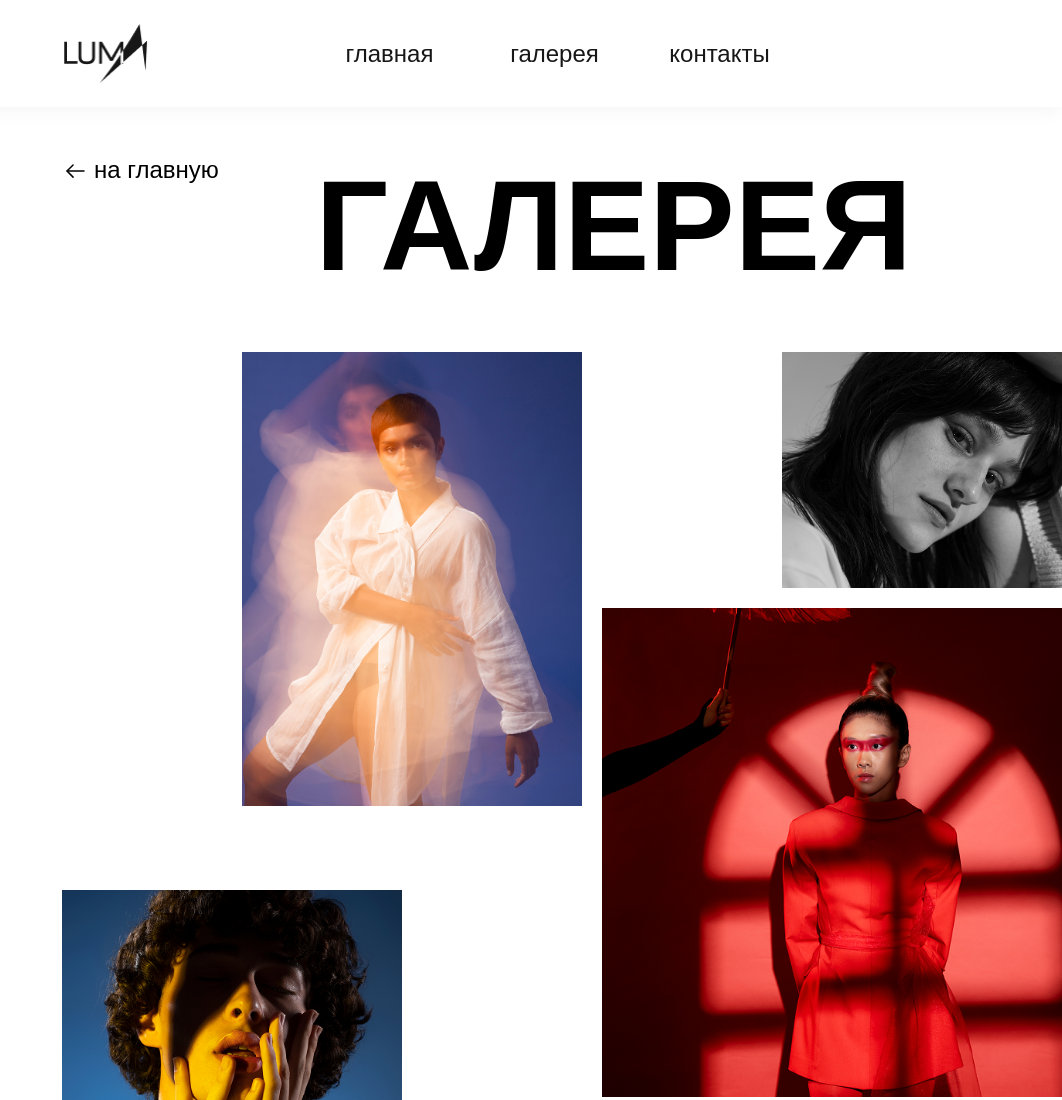
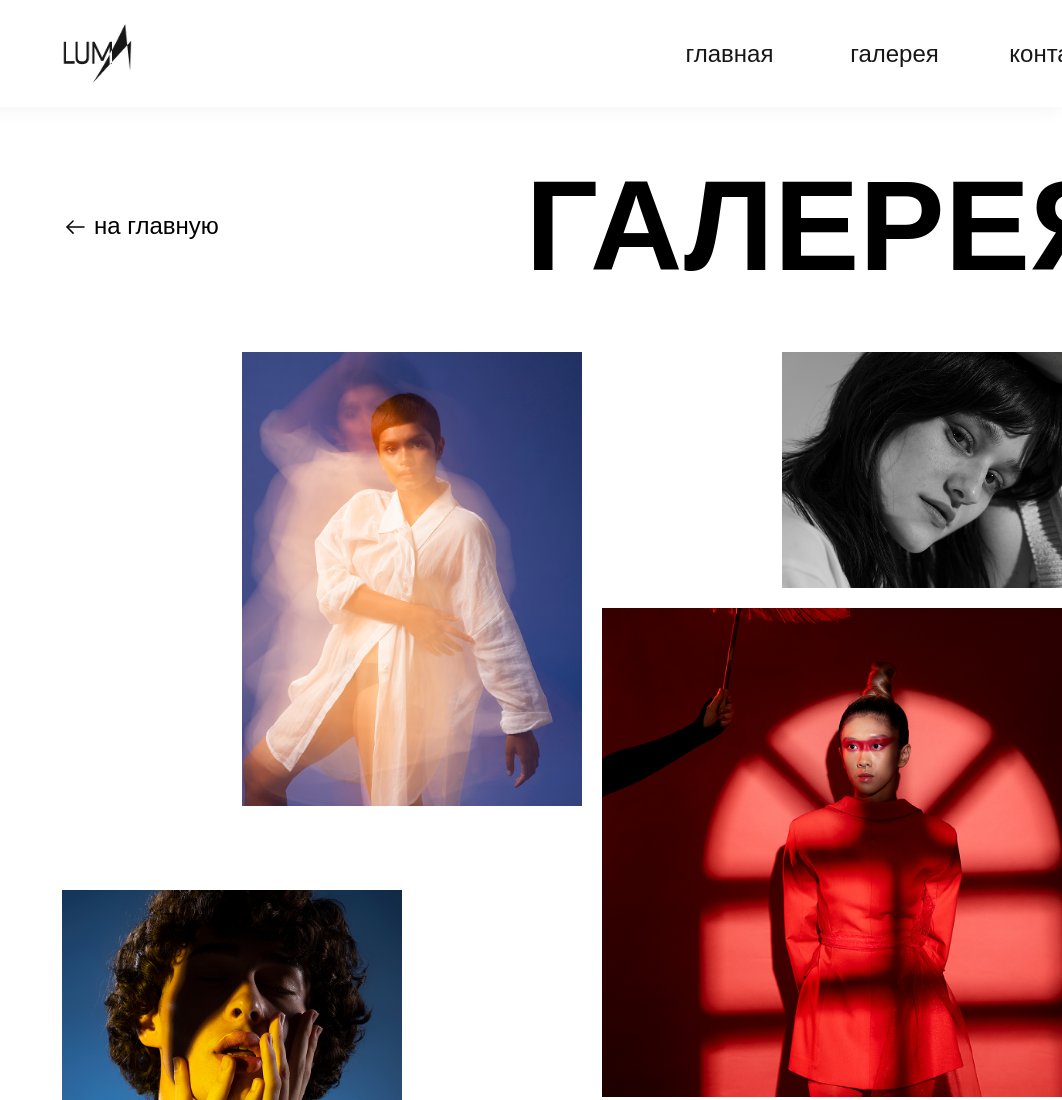
Before and after one commit to web-design-group/final-website-uliana308, a plain HTML site: page final/code/page2.html in a window 1280 px wide. Shown: the top 1100 px of the page, without its empty margins (218-1280 px from the left). Drawn offline with Linux system fonts and the light colour scheme; a web font is replaced by a local one.

Commit message:
grids-final

```diff
--- a/final/code/style2.css
+++ b/final/code/style2.css
@@ -120,7 +120,6 @@ body {
     --color-red: #D82600;
     --color-darkRed: #9A1B00;
     --font-family-base: "Hibana", sans-serif;
-
     --transition-duration: 0.2s;
 }
 
@@ -134,7 +133,6 @@ h2{
     font-size: 128px;
     line-height: 0px;
 }
-
 
 .text-b4{
     font-family: var(--font-family-base);
@@ -169,8 +167,9 @@ a:hover {
     left: 0;
     right: 0;
     z-index: 999;
-    display: flex;
-    justify-content: space-between;
+    display: grid;
+    grid-template-columns: repeat(12, minmax(70px, 95px));
+    gap: 20px;
     align-items: center;
     padding-inline: 280px;
     padding-block: 24px;
@@ -180,12 +179,17 @@ a:hover {
 
 .header-logo{
     flex-shrink: 0;
+    grid-column: 1;
+}
+
+.header-menu {
+  grid-column: 4 / 13;
+  justify-self: end;
 }
 
 .header-menu-list {
     display: flex;
     column-gap: 40px;
-
 }
 
 .header-menu-link {
@@ -212,23 +216,31 @@ a:hover {
     min-width: 1410px;
 }
 
-.gallery-heading{
-    display: flex;
-    justify-content: space-between;
-    align-items: flex-start;
+.gallery-heading {
+    display: grid;
+    grid-template-columns: repeat(12, minmax(70px, 95px));
+    column-gap: 20px;
     margin-top: 40px;
 }
 
 .link-home {
+    grid-column: 1 / 4;
     color: inherit;
     text-decoration: none;
     font-size: 24px;
     display: inline-flex;
     align-items: center;
     gap: 8px;
-    margin-top: 32px;
     transition: color 0.3s ease;
 }
+
+/*Заголовок*/
+
+.gallery-heading h2 {
+  grid-column: 4 / 13;
+  justify-self: end;
+}
+
 
 .link-home:hover {
     color: var(--color-gray);
@@ -239,6 +251,10 @@ a:hover {
     stroke: currentColor;
     transition: stroke 0.3s ease;
 }
+
+
+/*Галерея*/
+
 
 .photo-gallery {
     display: flex;
```
